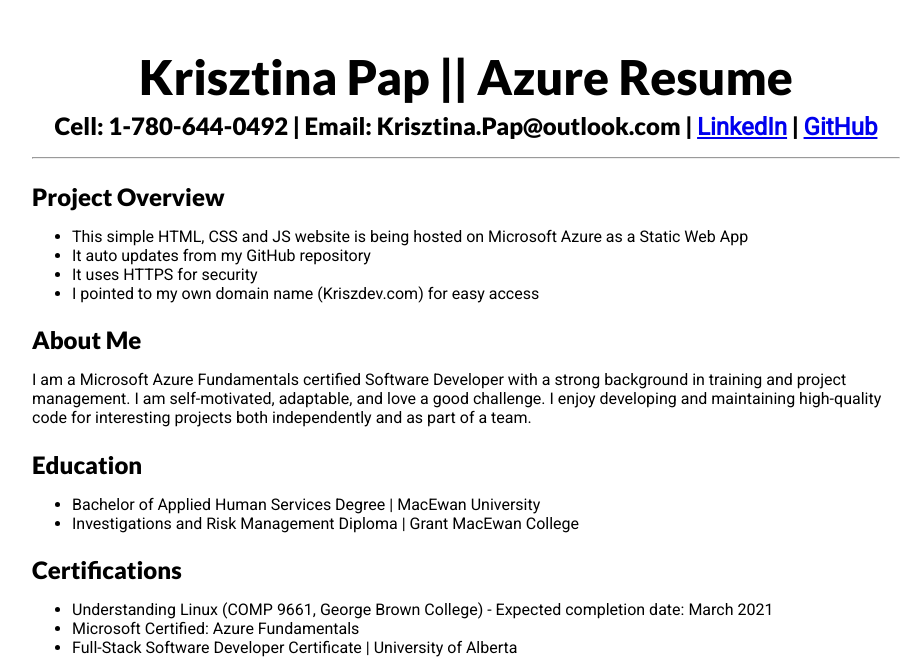
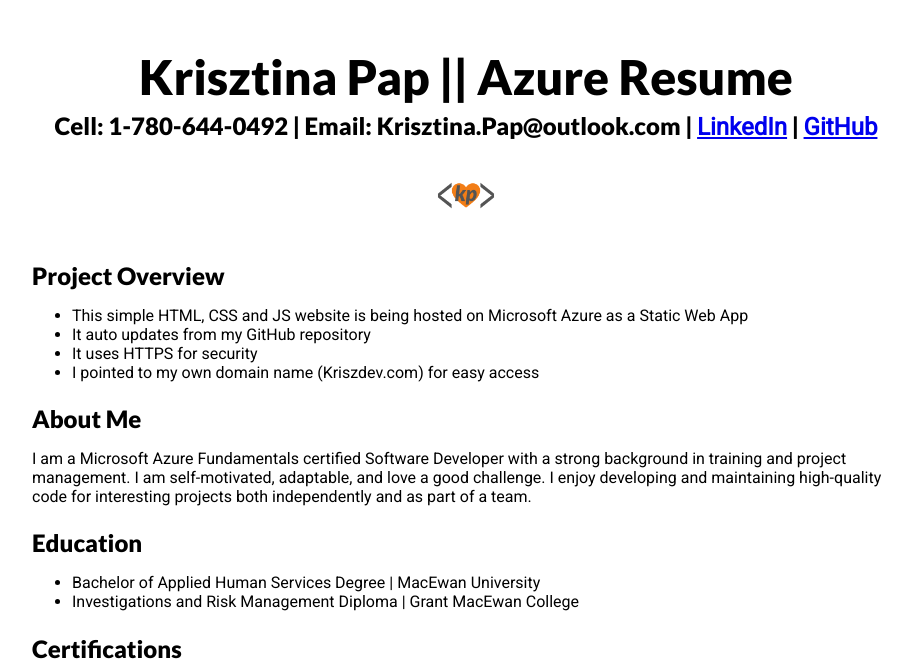
Before and after one commit to KrisztinaPap/azure-resume, a plain HTML site: page index.html in a window 1280 px wide. Shown: the top 670 px of the page, without its empty margins (174-1086 px from the left). Drawn offline with Linux system fonts and the light colour scheme.

Commit message:
Added logo

```diff
--- a/index.html
+++ b/index.html
@@ -13,9 +13,12 @@
 </head>
 <body class="container">
     <header>
+
         <h1>Krisztina Pap || Azure Resume</h1>
+
         <h2>Cell: 1-780-644-0492 | Email: Krisztina.Pap@outlook.com | <a href="https://www.linkedin.com/in/krisztinapap/">LinkedIn</a> | <a href="https://github.com/KrisztinaPap">GitHub</a></h2>
-        <hr/>
+        <img src="/img/kp-logo-transparent.png" alt="logo with a heart in arrow brackets">
+
     </header>
     <div>
         <h2>Project Overview</h2>
--- a/style.css
+++ b/style.css
@@ -45,6 +45,10 @@
     padding-top: 1rem;
 }
 
+img {
+    width: 6vw;
+}
+
 #copyright {
     font-size: 0.8rem;
     font-style: italic;
```
Also changed, not shown: img/kp-logo-transparent.png (added).
